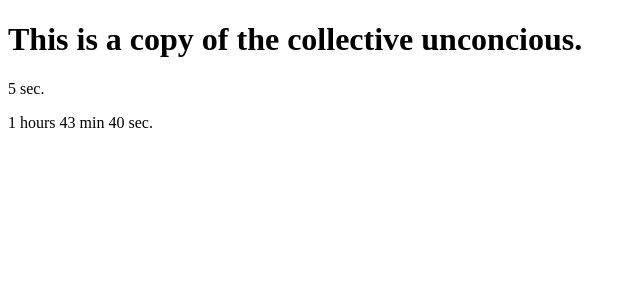
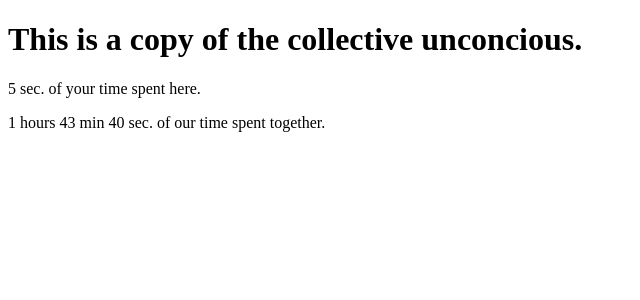
Before and after one commit to mariedillard/the-collective-unconciousness, an Angular app: page / in a window 1280 px wide. Shown: the top 300 px of the page, without its empty margins (0-640 px from the left). Built offline with nearby package versions, Linux system fonts and the light colour scheme.

Commit message:
updates README

```diff
--- a/src/app/app.component.html
+++ b/src/app/app.component.html
@@ -1,3 +1,2 @@
 <h1> This is a copy of the collective unconcious.</h1>
-<p>{{this.userSpent}}</p>
-<p>{{this.collectiveSpent}}</p>
+<app-time-keeper></app-time-keeper>
--- a/src/app/app.component.ts
+++ b/src/app/app.component.ts
@@ -1,7 +1,5 @@
 import { Component } from '@angular/core';
 import { initDomAdapter } from '@angular/platform-browser/src/browser';
-import { getLocaleTimeFormat } from '@angular/common';
-import { UserTimerComponent } from './user-timer/user-timer.component';
 
 @Component({
   selector: 'app-root',
@@ -9,58 +7,5 @@ import { UserTimerComponent } from './user-timer/user-timer.component';
   styleUrls: ['./app.component.css']
 })
 export class AppComponent {
-  userStartSeconds = 0;
-  userSpent = "0 sec.";
 
-  collectiveStartSeconds = 6215;
-  collectiveSpent = "0 sec.";
-
-
-  public userTime() {
-    this.userStartSeconds ++;
-    if(this.userStartSeconds < 60) {
-      this.userSpent = this.userStartSeconds + " sec.";
-    } else if(this.userStartSeconds%60 === 0) {
-      var minutes = this.userStartSeconds/60;
-      this.userSpent = minutes + "min 0 sec.";
-    } else if(this.userStartSeconds%60 !== 0) {
-      var minutes = Math.floor(this.userStartSeconds/60);
-      var seconds = this.userStartSeconds%60;
-      this.userSpent = minutes + " min " + seconds + " sec.";
-    } else if(this.userStartSeconds%3600 === 0)
-    {
-      this.userSpent = "I hope you feel less alone.";
-    }
-  }
-
-  public collectiveTime() {
-
-    this.collectiveStartSeconds ++;
-    if(this.collectiveStartSeconds < 60) {
-      this.collectiveSpent = this.collectiveStartSeconds + " sec.";
-    } else if(this.collectiveStartSeconds%3600 === 0) {
-      var hours = this.collectiveStartSeconds/60;
-      this.collectiveSpent = hours + " hours 0 min 0 sec.";
-    } else if(this.collectiveStartSeconds%3600 !== 0 && this.collectiveStartSeconds%60 === 0) {
-      var hours = Math.floor(this.collectiveStartSeconds/3600);
-      var minutes = Math.floor(this.collectiveStartSeconds/60) - hours * 60;
-      var seconds = this.collectiveStartSeconds%60;
-      this.collectiveSpent = hours + " hours " + minutes + " min " + seconds + " sec.";
-    } else if(this.collectiveStartSeconds%3600 !== 0 && this.collectiveStartSeconds%60 !== 0) {
-      var hours = Math.floor(this.collectiveStartSeconds/3600);
-      var minutes = Math.floor(this.collectiveStartSeconds/60) - hours * 60;
-      var seconds = this.collectiveStartSeconds%60;
-      this.collectiveSpent = hours + " hours " + minutes + " min " + seconds + " sec.";
-    } else if (this.collectiveStartSeconds%60 === 0) {
-      var minutes = this.collectiveStartSeconds/60;
-      this.collectiveSpent = minutes + "min 0 sec.";
-    } else if(this.collectiveStartSeconds%60 !== 0) {
-      var minutes = Math.floor(this.collectiveStartSeconds/60);
-      var seconds = this.collectiveStartSeconds%60;
-      this.collectiveSpent = minutes + " min " + seconds + " sec.";
-    }
-  }
-
- refreshUserTime = setInterval(()=> this.userTime(), 1000);
- refreshCollectiveTime = setInterval(()=> this.collectiveTime(), 1000);
 }
--- a/src/app/app.module.ts
+++ b/src/app/app.module.ts
@@ -3,13 +3,13 @@ import { NgModule } from '@angular/core';
 
 
 import { AppComponent } from './app.component';
-import { UserTimerComponent } from './user-timer/user-timer.component';
+import { TimeKeeperComponent } from './time-keeper/time-keeper.component';
 
 
 @NgModule({
   declarations: [
     AppComponent,
-    UserTimerComponent
+    TimeKeeperComponent
   ],
   imports: [
     BrowserModule
--- /dev/null
+++ b/src/app/time-keeper/time-keeper.component.html
@@ -0,0 +1,2 @@
+<p>{{this.userSpent}} of your time spent here.</p>
+<p>{{this.collectiveSpent}} of our time spent together.</p>
--- /dev/null
+++ b/src/app/time-keeper/time-keeper.component.ts
@@ -0,0 +1,68 @@
+import { Component, OnInit } from '@angular/core';
+
+@Component({
+  selector: 'app-time-keeper',
+  templateUrl: './time-keeper.component.html',
+  styleUrls: ['./time-keeper.component.css']
+})
+export class TimeKeeperComponent implements OnInit {
+
+  userStartSeconds = 0;
+  userSpent = "0 sec.";
+
+  collectiveStartSeconds = 6215;
+  collectiveSpent = "0 sec.";
+
+
+  public userTime() {
+    this.userStartSeconds ++;
+    if(this.userStartSeconds < 60) {
+      this.userSpent = this.userStartSeconds + " sec.";
+    } else if(this.userStartSeconds%60 === 0) {
+      var minutes = this.userStartSeconds/60;
+      this.userSpent = minutes + "min 0 sec.";
+    } else if(this.userStartSeconds%60 !== 0) {
+      var minutes = Math.floor(this.userStartSeconds/60);
+      var seconds = this.userStartSeconds%60;
+      this.userSpent = minutes + " min " + seconds + " sec.";
+    } else if(this.userStartSeconds%3600 === 0)
+    {
+      this.userSpent = "I hope you feel less alone.";
+    }
+  }
+
+  public collectiveTime() {
+
+    this.collectiveStartSeconds ++;
+    if(this.collectiveStartSeconds < 60) {
+      this.collectiveSpent = this.collectiveStartSeconds + " sec.";
+    } else if(this.collectiveStartSeconds%3600 === 0) {
+      var hours = this.collectiveStartSeconds/60;
+      this.collectiveSpent = hours + " hours 0 min 0 sec.";
+    } else if(this.collectiveStartSeconds%3600 !== 0 && this.collectiveStartSeconds%60 === 0) {
+      var hours = Math.floor(this.collectiveStartSeconds/3600);
+      var minutes = Math.floor(this.collectiveStartSeconds/60) - hours * 60;
+      var seconds = this.collectiveStartSeconds%60;
+      this.collectiveSpent = hours + " hours " + minutes + " min " + seconds + " sec.";
+    } else if(this.collectiveStartSeconds%3600 !== 0 && this.collectiveStartSeconds%60 !== 0) {
+      var hours = Math.floor(this.collectiveStartSeconds/3600);
+      var minutes = Math.floor(this.collectiveStartSeconds/60) - hours * 60;
+      var seconds = this.collectiveStartSeconds%60;
+      this.collectiveSpent = hours + " hours " + minutes + " min " + seconds + " sec.";
+    } else if (this.collectiveStartSeconds%60 === 0) {
+      var minutes = this.collectiveStartSeconds/60;
+      this.collectiveSpent = minutes + "min 0 sec.";
+    } else if(this.collectiveStartSeconds%60 !== 0) {
+      var minutes = Math.floor(this.collectiveStartSeconds/60);
+      var seconds = this.collectiveStartSeconds%60;
+      this.collectiveSpent = minutes + " min " + seconds + " sec.";
+    }
+  }
+
+ refreshUserTime = setInterval(()=> this.userTime(), 1000);
+ refreshCollectiveTime = setInterval(()=> this.collectiveTime(), 1000);
+
+  ngOnInit() {
+  }
+
+}
--- a/src/app/user-timer/user-timer.component.html
+++ /dev/null
@@ -1,3 +0,0 @@
-<p>
-  user-timer works!
-</p>
--- a/src/app/user-timer/user-timer.component.ts
+++ /dev/null
@@ -1,13 +0,0 @@
-import { Component, OnInit } from '@angular/core';
-
-@Component({
-  selector: 'app-user-timer',
-  templateUrl: './user-timer.component.html',
-  styleUrls: ['./user-timer.component.css']
-})
-export class UserTimerComponent implements OnInit {
-
-  ngOnInit() {
-  }
-
-}
```
Also changed, not shown: src/app/time-keeper/time-keeper.component.css (added), 2 other files (tests, documents, lock files or other folders).
